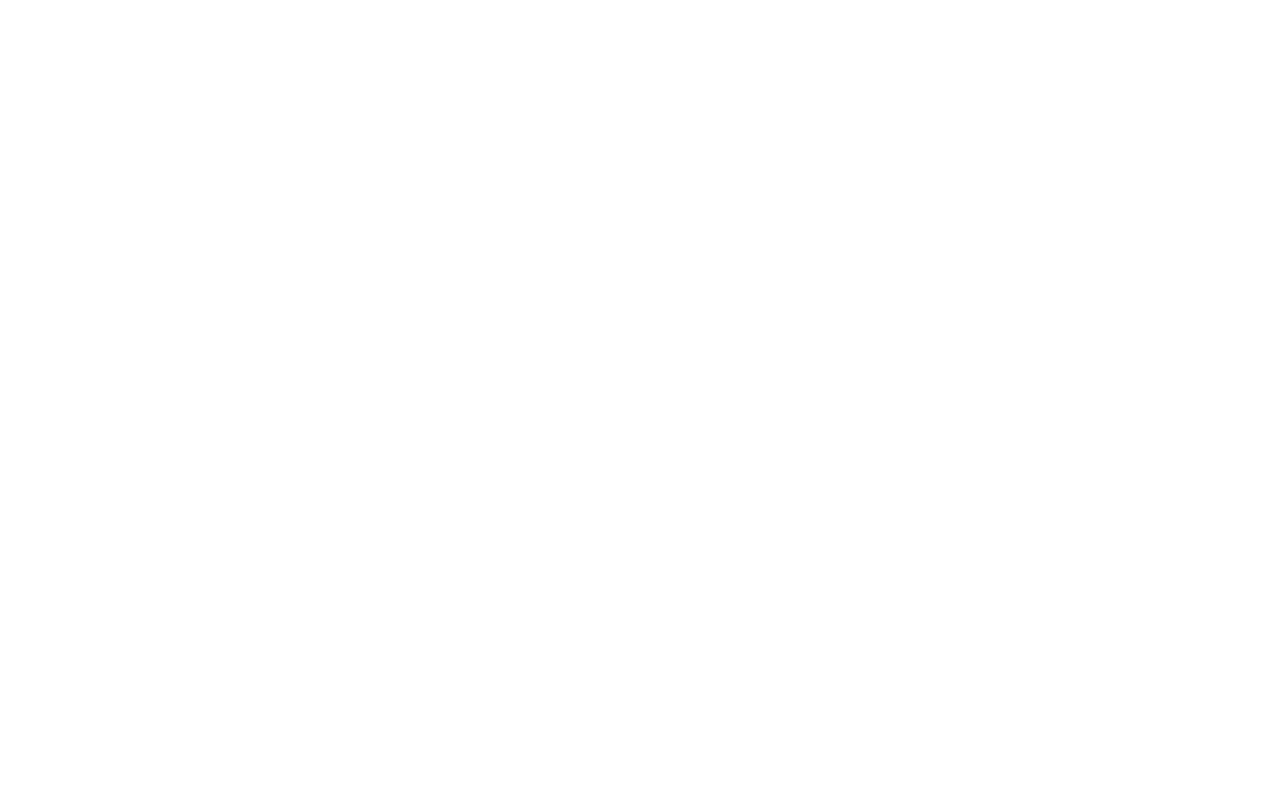
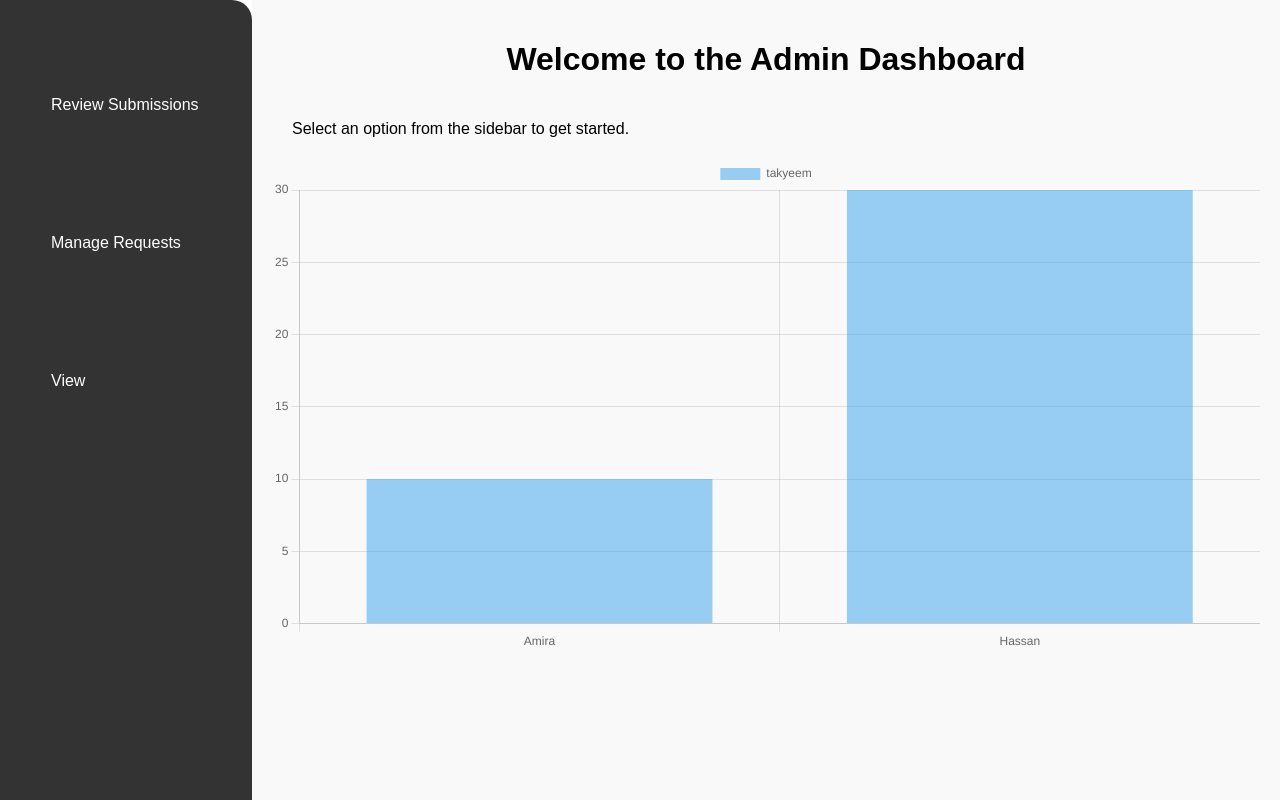
Before and after one commit to hassanredaa/HANIES, a React (Vite) app: page /admin in a window 1280 px wide. Before the commit this address had no page. Built offline with nearby package versions, Linux system fonts and the light colour scheme.

Commit message:
added admin dashboard

```diff
--- a/package.json
+++ b/package.json
@@ -7,7 +7,9 @@
     "preview": "vite preview"
   },
   "dependencies": {
+    "chart.js": "^4.4.2",
     "react": "^18.0.0",
+    "react-chartjs-2": "^5.2.0",
     "react-dom": "^18.0.0",
     "react-router-dom": "^6.23.0"
   },
--- /dev/null
+++ b/src/AdminDB.jsx
@@ -0,0 +1,74 @@
+import React, { useState } from 'react';
+import { Link } from 'react-router-dom';
+import { Chart as ChartJS } from 'chart.js/auto';
+import { Bar } from 'react-chartjs-2';
+
+
+export default function AdminDB() {
+    // State to manage the toggles
+    const [viewOpen, setViewOpen] = useState(false);
+    const [manageOpen, setManageOpen] = useState(false);
+    const [reviewOpen, setReviewOpen] = useState(false);
+
+    // Toggle functions
+    const toggleView = () => setViewOpen(!viewOpen);
+    const toggleManage = () => setManageOpen(!manageOpen);
+    const toggleReview = () => setReviewOpen(!reviewOpen);
+
+    return (
+        <div className="admin-dashboard">
+            <div className="sidebar">
+                <ul>
+                    <li>
+                        <button className="sidebar-button" onClick={toggleReview}>
+                            Review Submissions
+                        </button>
+
+                        {reviewOpen && (
+                            <ul>
+                                <li><Link to="/submissions/organizations">Review Organization Submissions</Link></li>
+                                <li><Link to="/submissions/donors">Review Donor Submissions</Link></li>
+                            </ul>
+                        )}
+                    </li>
+                    <li>
+                        <button className="sidebar-button" onClick={toggleManage} >
+                            Manage Requests
+                        </button>
+                        {manageOpen && (
+                            <ul>
+                                <li><Link to="/requests/organizations">Manage Organization Requests</Link></li>
+                                <li><Link to="/requests/donors">Manage Donor Requests</Link></li>
+                            </ul>
+                        )}
+                    </li>
+                    <li>
+                        <button className="sidebar-button" onClick={toggleView} >
+                            View
+                        </button>
+                        {viewOpen && (
+                            <ul>
+                                <li><Link to="/views/organizations">View Organizations List</Link></li>
+                                <li><Link to="/views/donors">View Donors List</Link></li>
+                                <li><Link to="/views/registered">View Registered Organizations</Link></li>
+                            </ul>
+                        )}
+                    </li>
+                </ul>
+            </div>
+            <div className="content">
+                <h1>Welcome to the Admin Dashboard</h1>
+                <p>Select an option from the sidebar to get started.</p>
+                <Bar
+                    data={{
+                        labels: ["Amira", "Hassan"],
+                        datasets: [{
+                            label: "takyeem",
+                            data: [10, 30],
+                        }]
+                    }}
+                />
+            </div>
+        </div>
+    );
+}
--- a/src/App.jsx
+++ b/src/App.jsx
@@ -5,6 +5,7 @@
 import Register from './Register.jsx';
 import ChangePassword from './ChangePassword.jsx';
 import Home from './Home.jsx';
+import AdminDB from './AdminDB.jsx';
 
 
 function App() {
@@ -16,11 +17,9 @@
         <Route path="/register" element={<Register />} />
         <Route path='/login' element={<Login />} />
         <Route path="/changepassword" element={<ChangePassword />} />
+        <Route path="/admin" element={<AdminDB />} />
       </Routes>
-
     </BrowserRouter>
-
-
   );
 }
 
--- a/src/data.js
+++ b/src/data.js
@@ -4,16 +4,41 @@
         description: "Welcome to Good Giving, a dedicated hub for compassionate giving.At Good Giving, we believe that generosity has the power to unite communities and transform lives. Our platform empowers individuals and organizations to donate non-monetary items such as clothes, medical supplies, school supplies, furniture, and toys to those who need them most. We bridge the gap between donors and recipients, ensuring that your contributions make the most significant impact."
     },
     {
-        title:"Our Mission",
+        title: "Our Mission",
         description: "Our mission is to facilitate effective giving that addresses critical needs across various sectors without the exchange of money. By focusing on tangible donations, we ensure that the right resources reach the right hands at the right time. Whether it’s providing a warm coat to a refugee, supplying a student with necessary school materials, or equipping a family with essential household appliances, your donations directly improve lives."
     },
     {
         title: "How It Works",
-        description:"Discover Needs: Users can browse through detailed listings of current cases, each categorized by urgency and specific needs—from educational materials for underprivileged schools to medical equipment for local clinics. Donate Easily: Once you find a match for your available items, a simple request process connects your donation with the recipient. You can choose to donate to families, educational institutions, healthcare facilities, or charitable organizations. Seamless Logistics: We coordinate the pickup and delivery of donated items. Our platform schedules a pickup at your convenience, and our trusted logistics partners ensure safe and timely delivery to the recipient. Track Impact: Stay updated with real-time tracking of your donations from pickup to delivery. We provide notifications and reports so you can see the tangible impact of your generosity. Our Vision We envision a world where giving is a seamless part of everyday life. Good Giving strives to create a sustainable impact by enabling people and organizations to help each other in meaningful ways. Our platform is more than just a bridge between supply and need; it’s a community builder that fosters a culture of support and solidarity."
+        description: "Discover Needs: Users can browse through detailed listings of current cases, each categorized by urgency and specific needs—from educational materials for underprivileged schools to medical equipment for local clinics. Donate Easily: Once you find a match for your available items, a simple request process connects your donation with the recipient. You can choose to donate to families, educational institutions, healthcare facilities, or charitable organizations. Seamless Logistics: We coordinate the pickup and delivery of donated items. Our platform schedules a pickup at your convenience, and our trusted logistics partners ensure safe and timely delivery to the recipient. Track Impact: Stay updated with real-time tracking of your donations from pickup to delivery. We provide notifications and reports so you can see the tangible impact of your generosity. Our Vision We envision a world where giving is a seamless part of everyday life. Good Giving strives to create a sustainable impact by enabling people and organizations to help each other in meaningful ways. Our platform is more than just a bridge between supply and need; it’s a community builder that fosters a culture of support and solidarity."
     },
     {
-        title:"Join Us",
-        description:"Whether you are an individual looking to give back, a company wishing to contribute resources, or a non-profit in need of supplies, Aid Avenue is your partner in making a difference. Join us in our mission to transform lives through the power of giving."
+        title: "Join Us",
+        description: "Whether you are an individual looking to give back, a company wishing to contribute resources, or a non-profit in need of supplies, Aid Avenue is your partner in making a difference. Join us in our mission to transform lives through the power of giving."
     }
+]
 
+export const users = [
+    {
+        name: "Amira",
+        password: "test123",
+        email: "amira@goodgiving.com"
+    },
+    {
+        name: "Hassan",
+        password: "test123",
+        email: "hassan@goodgiving.com"
+    }
 ]
+
+export const organizations = [
+    {
+        name: "Charity1",
+        password: "test123",
+        email: "charity1@goodgiving.com"
+    },
+    {
+        name: "Charity2",
+        password: "test123",
+        email: "charity2@goodgiving.com"
+    }
+]
--- a/src/styles.css
+++ b/src/styles.css
@@ -341,7 +341,10 @@
 
 #about,
 #contact {
-    *, *:before, *:after {
+
+    *,
+    *:before,
+    *:after {
         box-sizing: border-box;
         -webkit-font-smoothing: antialiased;
         -moz-osx-font-smoothing: grayscale;
@@ -352,7 +355,9 @@
         font-size: 12px;
     }
 
-      body, button, input {
+    body,
+    button,
+    input {
         font-family: 'Montserrat', sans-serif;
         font-weight: 700;
         letter-spacing: 1.4px;
@@ -588,6 +593,7 @@
 #contact {
     background: '#f0f0f0';
 }
+
 #about ul {
     list-style: none;
     padding: 0;
@@ -680,3 +686,66 @@
 footer {
     margin-top: 20px;
 }
+
+.admin-dashboard {
+    display: flex;
+    min-height: 100vh;
+}
+
+.sidebar {
+    width: 250px;
+    background-color: #333;
+    color: white;
+    padding: 20px;
+    padding-left: 1px;
+    padding-right: 1px;
+    /* border-radius: 20px; */
+    border-top-right-radius: 20px;
+}
+
+.sidebar h3 {
+    margin-bottom: 20px;
+}
+
+.sidebar ul {
+    list-style-type: none;
+    padding: 0;
+}
+
+.sidebar ul li {
+    padding: 10px 0;
+}
+
+.sidebar ul li ul {
+    padding-left: 20px;
+}
+
+.sidebar a {
+    color: white;
+    text-decoration: none;
+}
+
+.sidebar a:hover {
+    text-decoration: underline;
+}
+
+.content {
+    flex: 1;
+    padding: 20px;
+    background-color: #f9f9f9;
+}
+
+.sidebar-button {
+    background: none;
+    color: white;
+    border: none;
+    padding: 50px;
+    font: inherit;
+    cursor: pointer;
+    width: 100%;
+    text-align: left;
+}
+
+.sidebar-button:hover {
+    text-decoration: underline;
+}
```
Also changed, not shown: 1 other file (tests, documents, lock files or other folders). Lines whose indentation alone changed are shown as unchanged.
